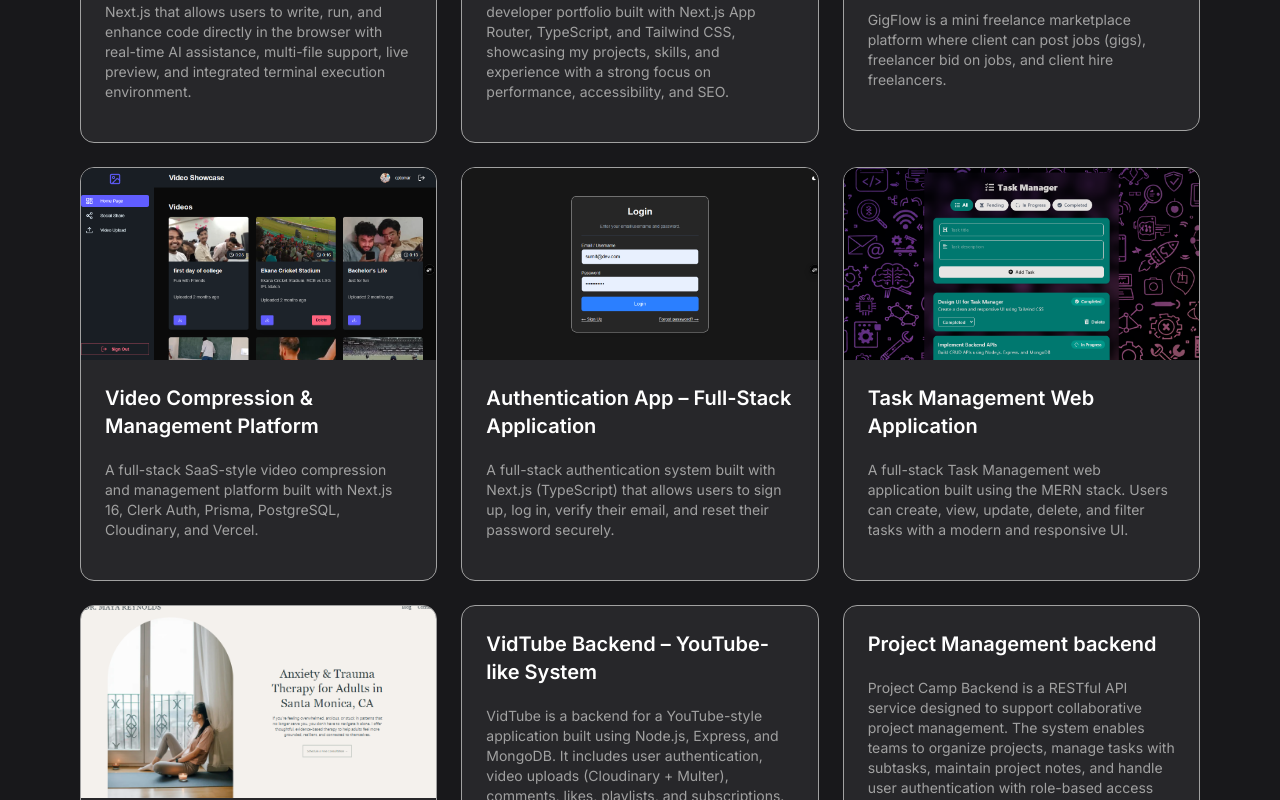
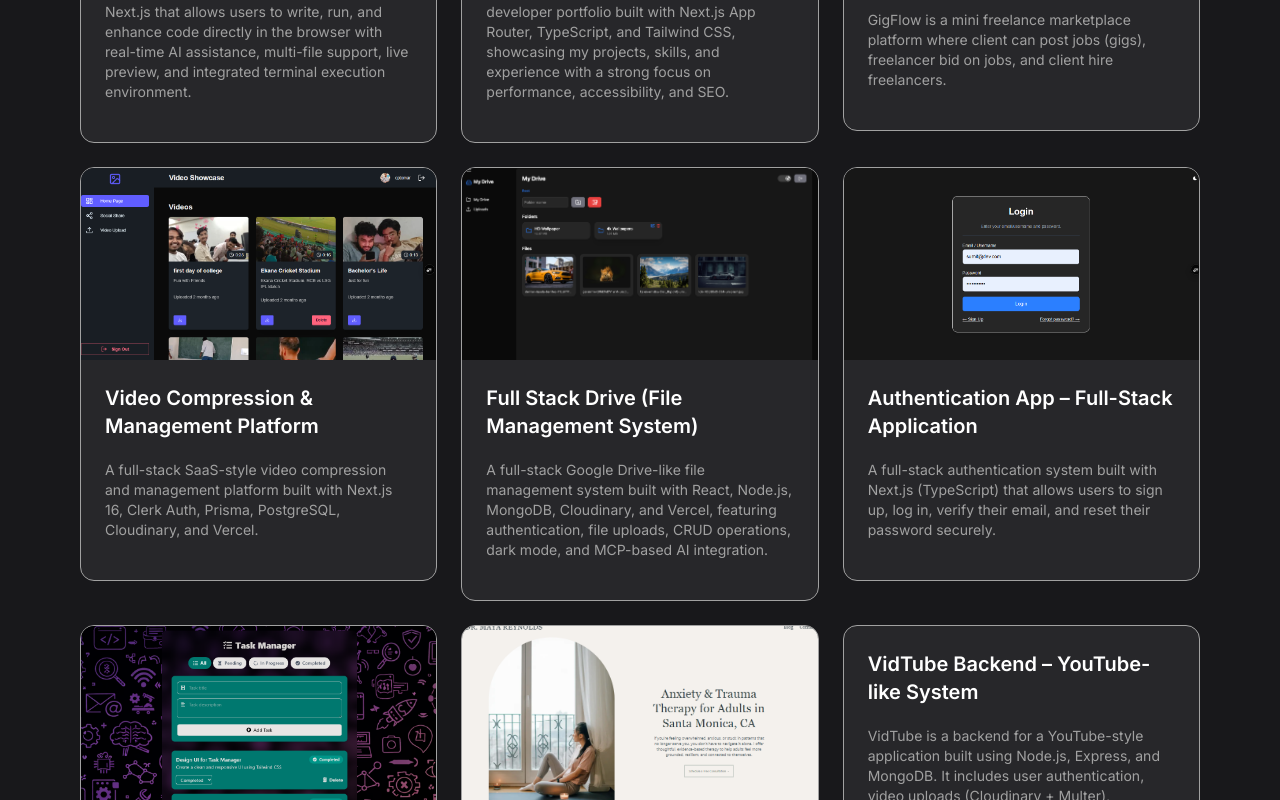
Before and after one commit to smttomar/Portfolio, a Next.js app: page /projects in a window 1280 px wide. Shown: the part 463-1263 px from the top of the page. Built offline with nearby package versions, Linux system fonts and the light colour scheme.

Commit message:
Add Project

```diff
--- a/data/projects.ts
+++ b/data/projects.ts
@@ -79,6 +79,26 @@ export const projects: Project[] = [
         githubUrl: "https://github.com/smttomar/SAAS-App",
         liveUrl: "https://saas-app-gamma-ten.vercel.app/home",
         image: "/projects/cloudinary.png",
+    },
+    {
+        slug: "full-stack-drive",
+        title: "Full Stack Drive (File Management System)",
+        description:
+            "A full-stack Google Drive-like file management system built with React, Node.js, MongoDB, Cloudinary, and Vercel, featuring authentication, file uploads, CRUD operations, dark mode, and MCP-based AI integration.",
+        techStack: [
+            "React",
+            "Node.js",
+            "Express.js",
+            "MongoDB",
+            "Tailwind CSS",
+            "Cloudinary",
+            "JWT",
+            "Vercel",
+            "Render",
+        ],
+        githubUrl: "https://github.com/smttomar/Dobby-Ads-Assignment",
+        liveUrl: "https://dobby-ads-assignment-psi.vercel.app",
+        image: "/projects/drive.png",
     },
     {
         slug: "authentication-app",
```
Also changed, not shown: public/projects/drive.png (added).
